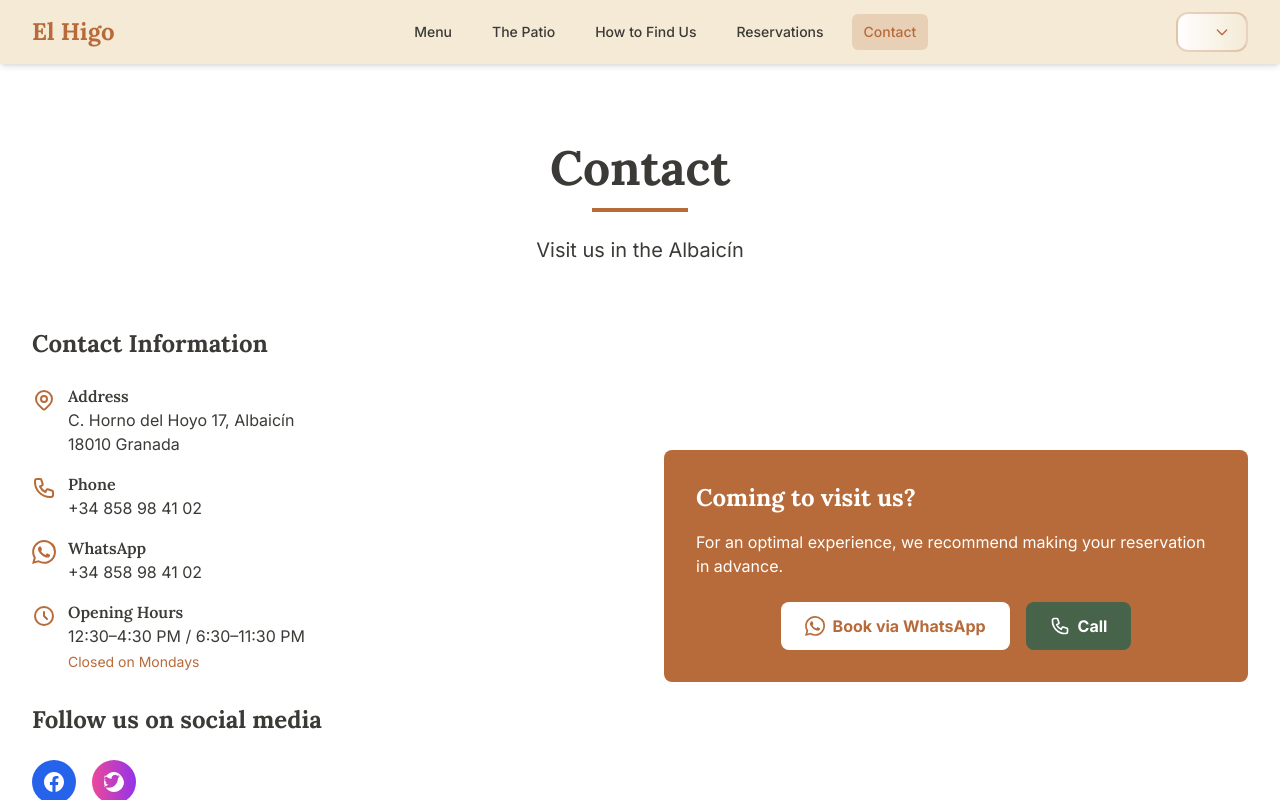
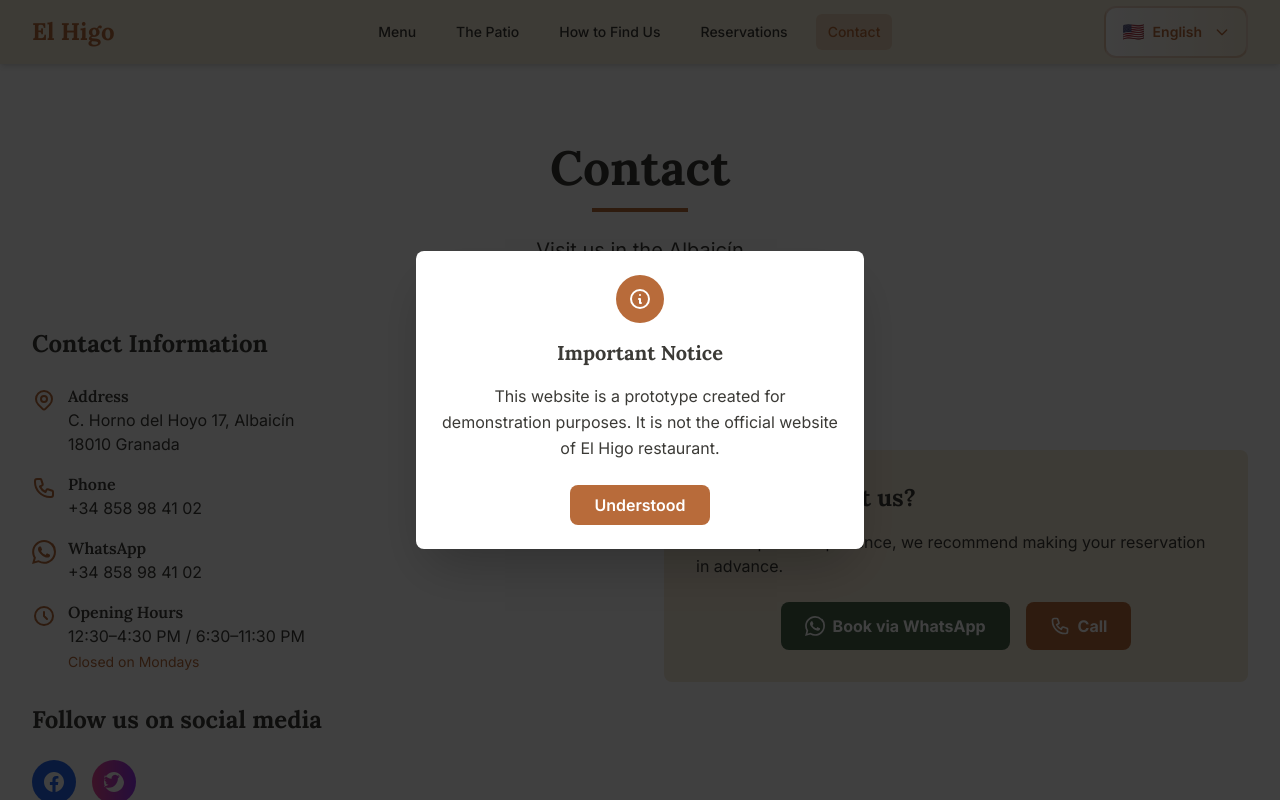
Before and after one commit to mitoperni/el-higo-web, a React (Vite) app: page /en/contact in a window 1280 px wide. Shown: the top 800 px of the page. Built offline with nearby package versions, Linux system fonts and the light colour scheme.

Commit message:
New disclaimer modal

```diff
--- a/src/App.jsx
+++ b/src/App.jsx
@@ -1,15 +1,30 @@
 import { BrowserRouter } from 'react-router-dom';
+import { useState, useEffect } from 'react';
 
 import Navbar from './components/layout/Navbar';
 import Footer from './components/layout/Footer';
 import SEOManager from './components/layout/SEOManager';
 import AppRoutes from './components/routing/AppRoutes';
+import MockupDisclaimerModal from './components/ui/MockupDisclaimerModal';
 import useScrollToTop from './hooks/useScrollToTop';
 
 import './i18n';
 
 function AppContent() {
   useScrollToTop();
+  const [showDisclaimer, setShowDisclaimer] = useState(false);
+
+  useEffect(() => {
+    const hasSeenDisclaimer = localStorage.getItem('hasSeenMockupDisclaimer');
+    if (!hasSeenDisclaimer) {
+      setShowDisclaimer(true);
+    }
+  }, []);
+
+  const handleCloseDisclaimer = () => {
+    setShowDisclaimer(false);
+    localStorage.setItem('hasSeenMockupDisclaimer', 'true');
+  };
 
   return (
     <>
@@ -21,6 +36,10 @@ function AppContent() {
         </main>
         <Footer />
       </div>
+      <MockupDisclaimerModal
+        isOpen={showDisclaimer}
+        onClose={handleCloseDisclaimer}
+      />
     </>
   );
 }
--- a/src/components/features/Contact.jsx
+++ b/src/components/features/Contact.jsx
@@ -4,7 +4,7 @@ const Contact = () => {
   const { t } = useTranslation();
 
   return (
-    <section id="contact" className="py-20 bg-white h-min-screen">
+    <section id="contact" className="py-20 bg-white min-h-screen">
       <div className="max-w-7xl mx-auto px-4 sm:px-6 lg:px-8">
         <div className="text-center mb-16">
           <h1 className="text-4xl md:text-5xl font-display font-bold text-dark-text mb-4">
@@ -175,7 +175,7 @@ const Contact = () => {
           </div>
 
           <div className="my-auto">
-            <div className="bg-terracotta text-white rounded-lg p-8 max-w-2xl mx-auto">
+            <div className="bg-cream text-dark-text rounded-lg p-8 max-w-2xl mx-auto">
               <h3 className="text-2xl font-display font-bold mb-4">
                 {t("contact.visitUsTitle")}
               </h3>
@@ -185,7 +185,7 @@ const Contact = () => {
                   href={`https://wa.me/34858984102?text=${encodeURIComponent(
                     t("reservations.note")
                   )}`}
-                  className="inline-flex items-center bg-white text-terracotta hover:bg-cream font-body font-bold py-3 px-6 rounded-lg transition-colors duration-300"
+                  className="inline-flex items-center bg-green-leaf text-white hover:bg-white hover:text-green-leaf font-body font-bold py-3 px-6 rounded-lg transition-colors duration-300"
                 >
                   <svg
                     className="w-5 h-5 mr-2"
@@ -198,7 +198,7 @@ const Contact = () => {
                 </a>
                 <a
                   href="tel:+34858984102"
-                  className="inline-flex items-center bg-green-leaf text-white hover:bg-terracotta font-body font-bold py-3 px-6 rounded-lg transition-colors duration-300"
+                  className="inline-flex items-center bg-terracotta text-white hover:bg-white hover:text-terracotta font-body font-bold py-3 px-6 rounded-lg transition-colors duration-300"
                 >
                   <svg
                     className="w-5 h-5 mr-2"
--- /dev/null
+++ b/src/components/ui/MockupDisclaimerModal.jsx
@@ -0,0 +1,69 @@
+import { useEffect } from "react";
+import { useTranslation } from 'react-i18next';
+
+const MockupDisclaimerModal = ({ isOpen, onClose }) => {
+  const { t } = useTranslation();
+
+  useEffect(() => {
+    const handleKeyDown = (event) => {
+      if (event.key === "Escape") {
+        onClose();
+      }
+    };
+
+    if (isOpen) {
+      document.addEventListener("keydown", handleKeyDown);
+      document.body.style.overflow = "hidden";
+    }
+
+    return () => {
+      document.removeEventListener("keydown", handleKeyDown);
+      document.body.style.overflow = "unset";
+    };
+  }, [isOpen, onClose]);
+
+  if (!isOpen) return null;
+
+  return (
+    <div className="fixed inset-0 z-50 flex items-center justify-center bg-black bg-opacity-75 animate-in fade-in duration-300">
+      <div className="bg-white rounded-lg max-w-md mx-4 p-6 animate-in zoom-in-95 duration-300 shadow-2xl">
+        {/* Icon */}
+        <div className="flex justify-center mb-4">
+          <div className="w-12 h-12 bg-terracotta rounded-full flex items-center justify-center">
+            <svg className="w-6 h-6 text-white" fill="none" stroke="currentColor" viewBox="0 0 24 24">
+              <path strokeLinecap="round" strokeLinejoin="round" strokeWidth={2} d="M13 16h-1v-4h-1m1-4h.01M21 12a9 9 0 11-18 0 9 9 0 0118 0z" />
+            </svg>
+          </div>
+        </div>
+
+        {/* Title */}
+        <h2 className="text-xl font-display font-bold text-dark-text text-center mb-4">
+          {t('disclaimer.title')}
+        </h2>
+
+        {/* Content */}
+        <p className="text-dark-text font-body text-center mb-6 leading-relaxed">
+          {t('disclaimer.message')}
+        </p>
+
+        {/* Button */}
+        <div className="flex justify-center">
+          <button
+            onClick={onClose}
+            className="bg-terracotta hover:bg-green-leaf text-white px-6 py-2 rounded-lg font-body font-semibold transition-colors duration-300"
+          >
+            {t('disclaimer.understand')}
+          </button>
+        </div>
+      </div>
+
+      {/* Backdrop click to close */}
+      <div
+        className="absolute inset-0 -z-10"
+        onClick={onClose}
+      ></div>
+    </div>
+  );
+};
+
+export default MockupDisclaimerModal;
--- a/src/i18n/locales/en/common.json
+++ b/src/i18n/locales/en/common.json
@@ -142,5 +142,10 @@
     "followUs": "Follow us",
     "location": "Albaicín, Granada",
     "disclaimer": "Website mockup created for demonstration purposes."
+  },
+  "disclaimer": {
+    "title": "Important Notice",
+    "message": "This website is a prototype created for demonstration purposes. It is not the official website of El Higo restaurant.",
+    "understand": "Understood"
   }
 }
--- a/src/i18n/locales/es/common.json
+++ b/src/i18n/locales/es/common.json
@@ -142,5 +142,10 @@
     "followUs": "Síguenos",
     "location": "Albaicín, Granada",
     "disclaimer": "Website creado con fines demostrativos."
+  },
+  "disclaimer": {
+    "title": "Aviso Importante",
+    "message": "Este sitio web es un prototipo creado con fines demostrativos. No es la página oficial del restaurante El Higo.",
+    "understand": "Entendido"
   }
 }
--- a/src/index.css
+++ b/src/index.css
@@ -7,7 +7,7 @@
 :root {
   /* El Higo Color Palette */
   --color-terracotta: #b86b3a;
-  --color-green-leaf: #47634a;
+  --color-green-leaf: #2d5a2d;
   --color-cream: #f4ead6;
   --color-dark-text: #3b3a36;
 }
```
